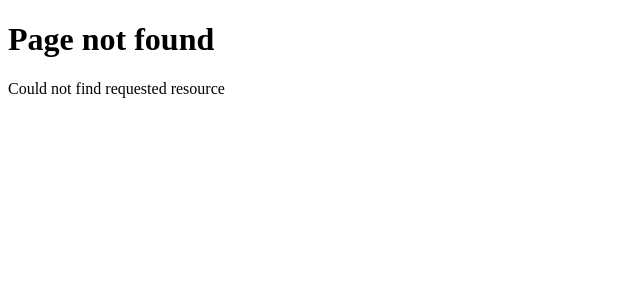
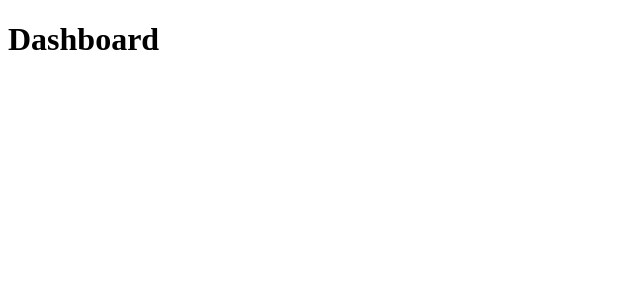
Before and after one commit to kamranlatifch/NextJs-Practuce, a Next.js app in the folder routing-demo/: page /dashboard in a window 1280 px wide. Before the commit this address had no page. Shown: the top 300 px of the page, without its empty margins (0-640 px from the left). Built offline with nearby package versions, Linux system fonts and the light colour scheme.

Commit message:
Co Locations

```diff
--- /dev/null
+++ b/routing-demo/src/app/dashboard/line-chart.tsx
@@ -0,0 +1,3 @@
+export default function LineChart(){
+    return <h1>Line Chart</h1>
+}
--- /dev/null
+++ b/routing-demo/src/app/dashboard/page.tsx
@@ -0,0 +1,7 @@
+function BarChart(){
+    return <h1>Barchart</h1>
+}
+
+export default function DashBoard(){
+    return <h1>Dashboard</h1>
+}
```
